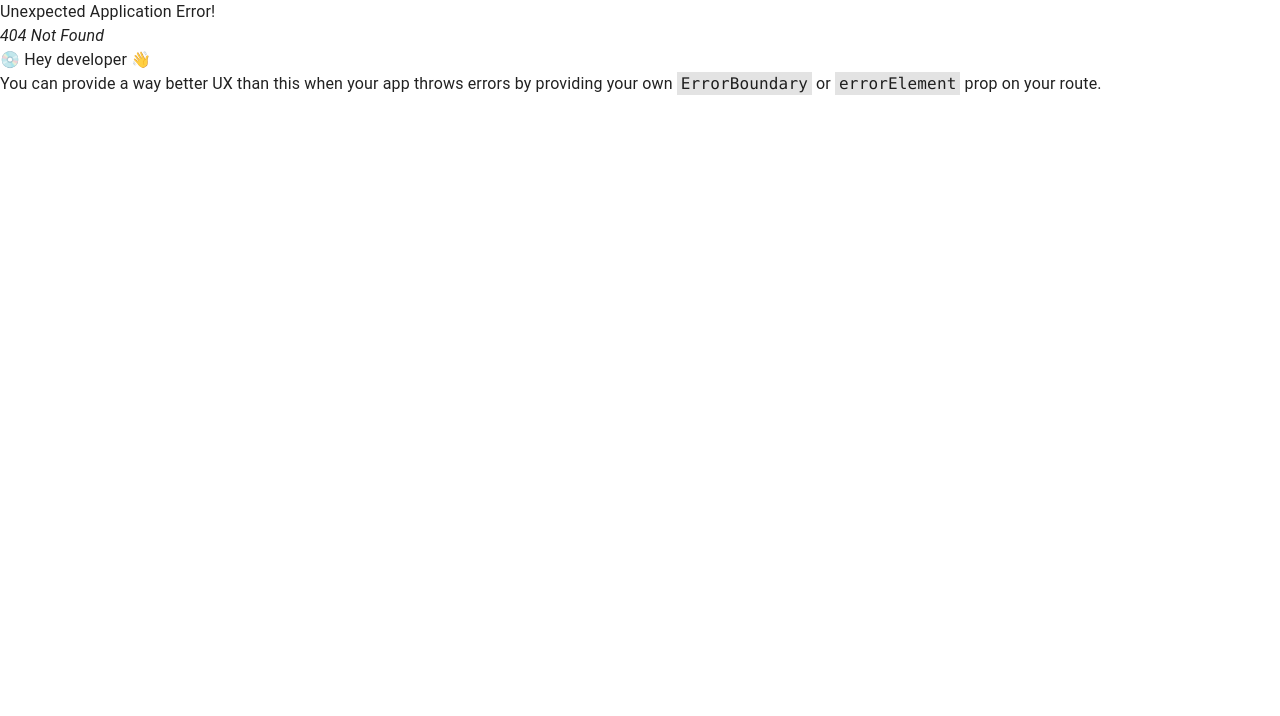
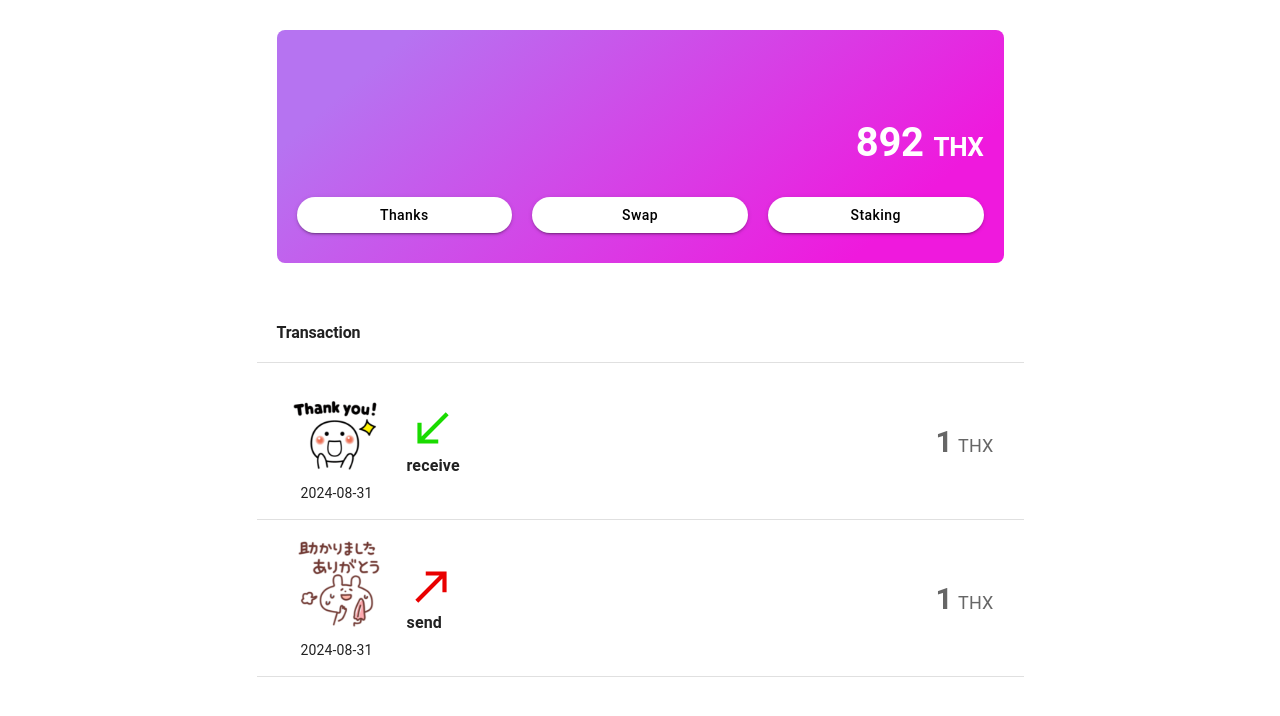
Before and after one commit to thanklet/mock-dapp-prototype, a React (Vite) app: page /app/1/dashboard in a window 1280 px wide. Before the commit this address had no page. Shown: the top 716 px of the page. Built offline with nearby package versions, Linux system fonts and the light colour scheme.

Commit message:
feat: #7 ダッシュボード画面の作成

```diff
--- a/src/app/provider.tsx
+++ b/src/app/provider.tsx
@@ -15,6 +15,18 @@ export const AppProvider = ({ children }: AppProviderProps) => {
       secondary: {
         main: "#F400A2",
       },
+      background: {
+        default: "#F8F7FA",
+      },
+    },
+    components: {
+      MuiButton: {
+        styleOverrides: {
+          root: {
+            textTransform: "none",
+          },
+        },
+      },
     },
     cssVariables: true,
   });
--- a/src/app/router.tsx
+++ b/src/app/router.tsx
@@ -1,5 +1,7 @@
 import { RouterProvider, createBrowserRouter } from "react-router-dom";
 import { AdminRoot } from "./routes/admin/root";
+import { AppRoot } from "./routes/app/root";
+
 const router = createBrowserRouter([
   {
     path: "/admin",
@@ -21,6 +23,19 @@ const router = createBrowserRouter([
       },
     ],
   },
+  {
+    path: "/app",
+    element: <AppRoot />,
+    children: [
+      {
+        path: ":userId/dashboard",
+        lazy: async () => {
+          const { DashboardRoute } = await import("./routes/app/dashboard");
+          return { Component: DashboardRoute };
+        },
+      },
+    ],
+  },
 ]);
 
 export const AppRouter = () => {
--- /dev/null
+++ b/src/app/routes/app/dashboard.tsx
@@ -0,0 +1,13 @@
+import { Head } from "@/components/seo/head";
+import { useParams } from "react-router-dom";
+import { Dashboard } from "@/features/app/dashboard/components/dashboard";
+
+export const DashboardRoute = () => {
+  const { userId } = useParams();
+  return (
+    <>
+      <Head title={`ユーザー: ${userId}`} />
+      <Dashboard />
+    </>
+  );
+};
--- /dev/null
+++ b/src/app/routes/app/root.tsx
@@ -0,0 +1,13 @@
+import { AppLayout } from "@/components/layouts/app-layout";
+import { Suspense } from "react";
+import { Outlet } from "react-router-dom";
+
+export const AppRoot = () => {
+  return (
+    <AppLayout>
+      <Suspense fallback={<div>Loading...</div>}>
+        <Outlet />
+      </Suspense>
+    </AppLayout>
+  );
+};
--- /dev/null
+++ b/src/components/layouts/app-layout.tsx
@@ -0,0 +1,20 @@
+import { Box } from "@mui/material";
+import type { ReactNode } from "react";
+
+type AppLayoutProps = {
+  children: ReactNode;
+};
+
+export const AppLayout = ({ children }: AppLayoutProps) => {
+  return (
+    <Box
+      sx={{
+        maxWidth: "767px",
+        margin: "0 auto",
+        minHeight: "100vh",
+      }}
+    >
+      {children}
+    </Box>
+  );
+};
--- /dev/null
+++ b/src/components/ui/link-button.tsx
@@ -0,0 +1,15 @@
+import type { ButtonProps } from "@mui/material";
+import MuiButton from "@mui/material/Button";
+import { forwardRef } from "react";
+import { Link } from "react-router-dom";
+
+type LinkButtonProps = ButtonProps & {
+  to: string;
+};
+
+export const LinkButton = forwardRef<HTMLButtonElement, LinkButtonProps>(
+  (props, ref) => {
+    const { to, ...buttonProps } = props;
+    return <MuiButton component={Link} to={to} ref={ref} {...buttonProps} />;
+  },
+);
--- /dev/null
+++ b/src/features/app/dashboard/components/dashboard.tsx
@@ -0,0 +1,172 @@
+import { Box, Stack, List, ListItem } from "@mui/material";
+import { Typography } from "@/components/ui/typography";
+import { LinkButton } from "@/components/ui/link-button";
+import { useParams } from "react-router-dom";
+import emojiHappyUrl from "@/assets/emoji/happy.svg";
+import emojiHelpfulUrl from "@/assets/emoji/helpful.svg";
+import { CallMade, CallReceived } from "@mui/icons-material";
+
+export const Dashboard = () => {
+  const { userId } = useParams();
+  const THANKS = "892";
+  const buttonData = [
+    {
+      label: "Thanks",
+      to: `/app/${userId}/location`,
+      isClickable: true,
+    },
+    {
+      label: "Swap",
+      to: `/app/${userId}/swap`,
+      isClickable: false,
+    },
+    {
+      label: "Staking",
+      to: `/app/${userId}/staking`,
+      isClickable: false,
+    },
+  ];
+
+  const transactionData = [
+    {
+      id: 1,
+      emoji: emojiHappyUrl,
+      date: "2024-08-31",
+      type: "receive",
+      thanks: 1,
+    },
+    {
+      id: 2,
+      emoji: emojiHelpfulUrl,
+      date: "2024-08-31",
+      type: "send",
+      thanks: 1,
+    },
+  ];
+
+  return (
+    <Stack spacing={"30px"}>
+      <Box p={"30px"} px={"20px"}>
+        <Box
+          sx={{
+            background:
+              "linear-gradient(138.43deg, #B673F1 13.63%, #EF19DD 84.38%)",
+            borderRadius: "8px",
+            padding: "90px 20px 30px",
+          }}
+        >
+          <Typography
+            variant="h1"
+            color={"white"}
+            fontWeight={"bold"}
+            fontSize={"26px"}
+            textAlign={"right"}
+          >
+            <Box component={"span"} fontSize={"40px"} mr={"10px"}>
+              {THANKS}
+            </Box>
+            THX
+          </Typography>
+          <Stack
+            direction={"row"}
+            justifyContent={"space-between"}
+            gap={"20px"}
+            mt={"30px"}
+          >
+            {buttonData.map((item) => (
+              <LinkButton
+                key={item.label}
+                to={item.to}
+                variant="contained"
+                sx={{
+                  width: "100%",
+                  background: "white",
+                  color: "black",
+                  borderRadius: "20px",
+                  pointerEvents: item.isClickable ? "auto" : "none",
+                }}
+              >
+                {item.label}
+              </LinkButton>
+            ))}
+          </Stack>
+        </Box>
+      </Box>
+      <Box>
+        <Typography
+          variant="h2"
+          px={"20px"}
+          fontWeight={"bold"}
+          fontSize={"16px"}
+        >
+          Transaction
+        </Typography>
+        <List sx={{ padding: "0", marginTop: "20px" }}>
+          {transactionData.map((item, index) => (
+            <ListItem
+              key={item.id}
+              sx={{
+                borderTop: "1px solid #E0E0E0",
+                borderBottom:
+                  index === transactionData.length - 1
+                    ? "1px solid #E0E0E0"
+                    : "none",
+                padding: "15px 30px",
+                display: "flex",
+                gap: "20px",
+              }}
+            >
+              <Stack width={"100px"} spacing={"5px"}>
+                <Stack
+                  width={"100px"}
+                  height={"100px"}
+                  justifyContent={"center"}
+                  alignItems={"center"}
+                >
+                  <img src={item.emoji} alt="emoji" />
+                </Stack>
+                <Typography
+                  variant="body1"
+                  fontSize={"14px"}
+                  textAlign={"center"}
+                >
+                  {item.date}
+                </Typography>
+              </Stack>
+              <Box>
+                {item.type === "receive" ? (
+                  <CallReceived sx={{ color: "#1ADB00", fontSize: "50px" }} />
+                ) : (
+                  <CallMade sx={{ color: "#E90000", fontSize: "50px" }} />
+                )}
+                <Typography
+                  variant="body1"
+                  fontSize={"16px"}
+                  fontWeight={"bold"}
+                >
+                  {item.type === "receive" ? "receive" : "send"}
+                </Typography>
+              </Box>
+              <Typography
+                variant="body1"
+                ml={"auto"}
+                fontSize={"18px"}
+                color="text.secondary"
+              >
+                <Box
+                  component={"span"}
+                  mr={"5px"}
+                  fontSize={"30px"}
+                  fontWeight={"bold"}
+                >
+                  {item.thanks}
+                </Box>
+                THX
+              </Typography>
+            </ListItem>
+          ))}
+        </List>
+      </Box>
+    </Stack>
+  );
+};
```
